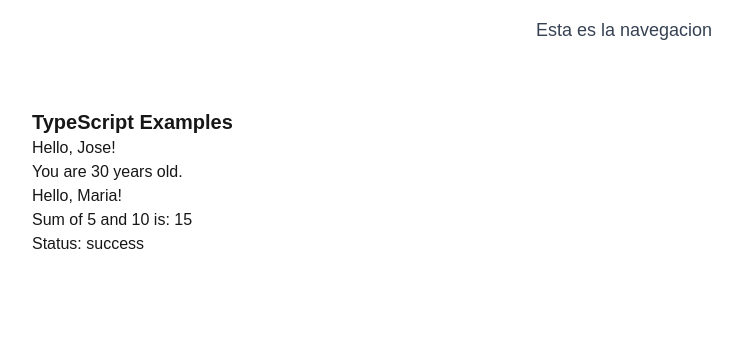
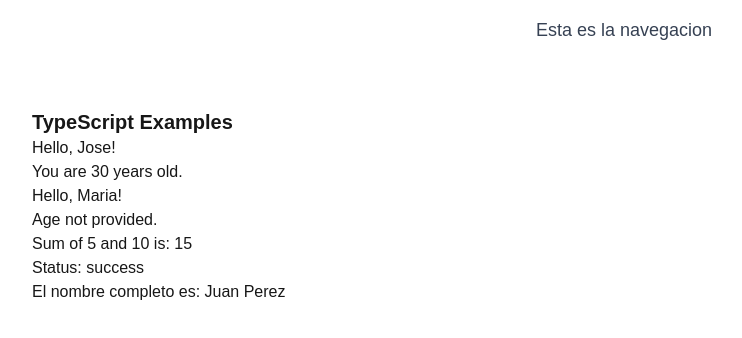
Before and after one commit to jpgarbanzo/hello-next, a Next.js app: page /typescript in a window 1280 px wide. Shown: the top 338 px of the page, without its empty margins (16-758 px from the left). Built offline with nearby package versions, Linux system fonts and the light colour scheme.

Commit message:
Agregando ejemplo con nombre completo

```diff
--- a/app/components/Typescript.tsx
+++ b/app/components/Typescript.tsx
@@ -35,7 +35,9 @@
   return (
     <div>
       <p>Hello, {name}!</p>
-      {age && <p>You are {age} years old.</p>}
+      {age?
+      <p>You are {age} years old.</p> :
+      <p>Age not provided.</p>}
     </div>
   );
 };
@@ -52,6 +54,20 @@
   return <p>Status: {status}</p>;
 };
 
+interface Persona {
+  nombre: string;
+  apellido: string;
+}
+
+const NombreCompleto: React.FC<Persona> = ({nombre, apellido}) => {
+  return <p>El nombre completo es: <span>{nombre} {apellido}</span></p>;
+};
+
+// agregar otro componente que se llame NombreCompleto
+// que reciba un nombre y un apellido y los muestre en pantalla
+// ese nombre y apellido deben estar definidos en un interface llamado Persona
+
+
 // Main component to showcase examples
 const TypescriptExamples: React.FC = () => {
   return (
@@ -61,6 +77,8 @@
       <Greeting name="Maria" />
       <p>Sum of 5 and 10 is: {addNumbers(5, 10)}</p>
       <StatusMessage status="success" />
+
+      <NombreCompleto nombre="Juan" apellido="Perez"/>
     </div>
   );
 };
```
